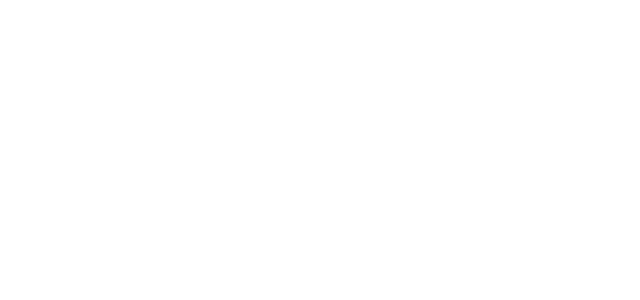
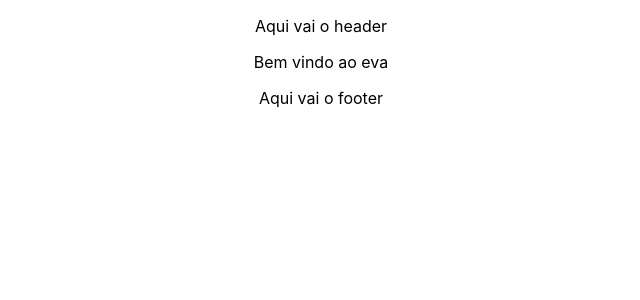
Before and after one commit to valentinaFischer/Eventos-Escolares, a React (Vite) app in the folder frontend/: page / in a window 1280 px wide. Shown: the top 300 px of the page, without its empty margins (319-959 px from the left). Built offline with nearby package versions, Linux system fonts and the light colour scheme.

Commit message:
Frontend: css do template alterado

```diff
--- a/frontend/src/index.css
+++ b/frontend/src/index.css
@@ -1,8 +1,5 @@
 :root {
   font-family: Inter, system-ui, Avenir, Helvetica, Arial, sans-serif;
-
-  color: rgba(255, 255, 255, 0.87);
-
   font-synthesis: none;
   text-rendering: optimizeLegibility;
   -webkit-font-smoothing: antialiased;
```
